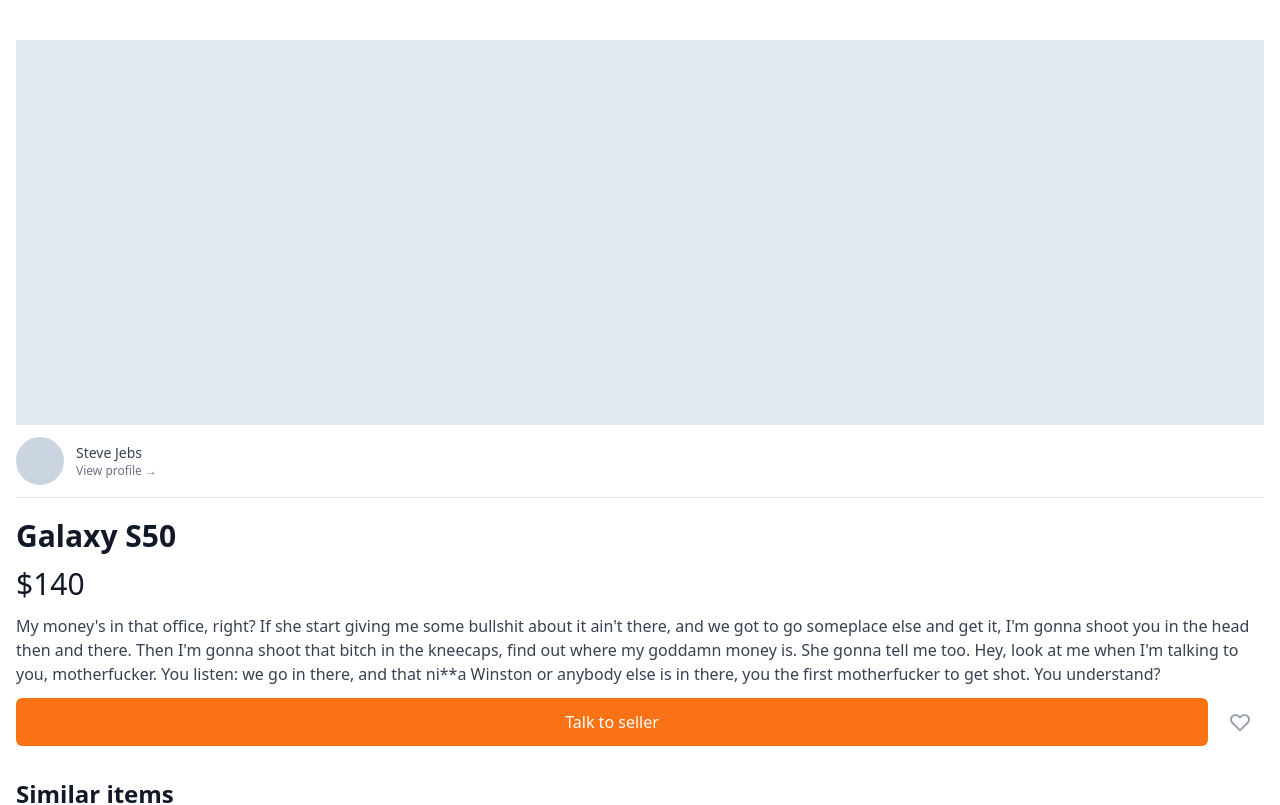
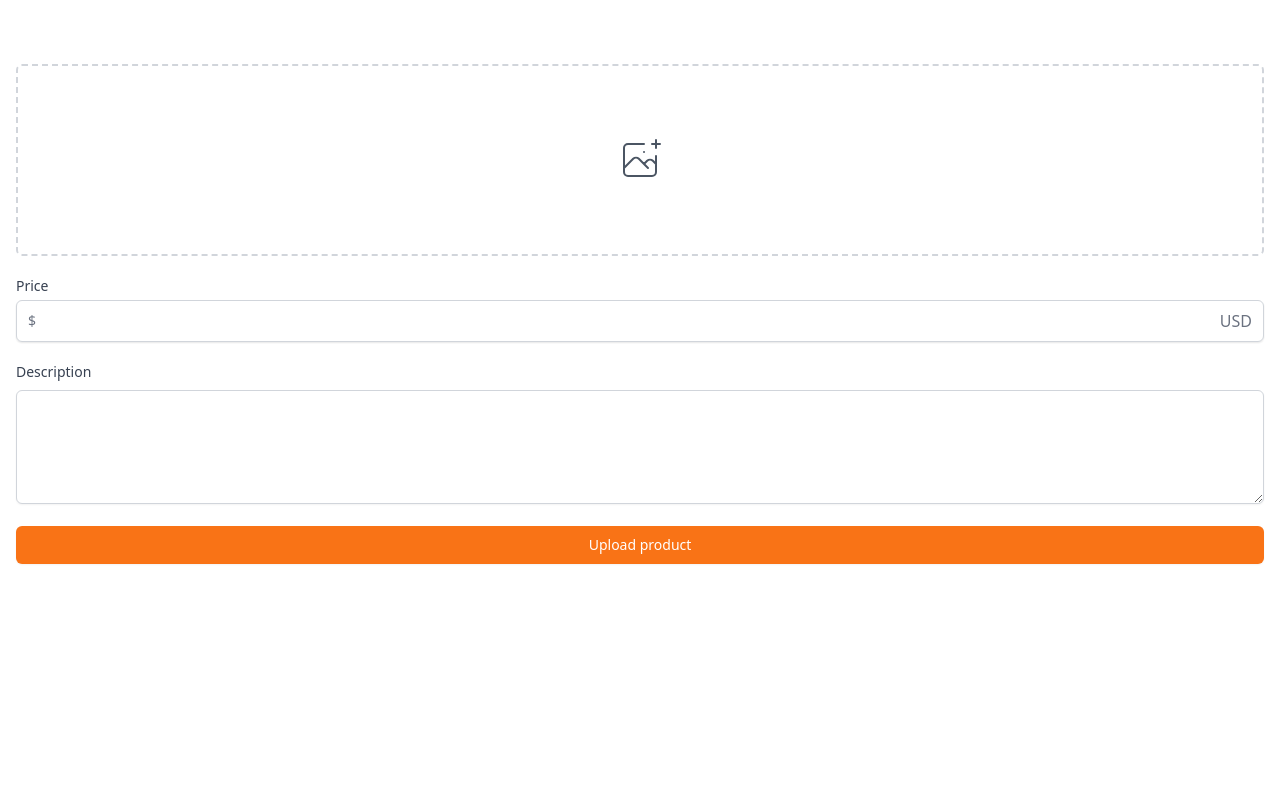
Before and after one commit to GitHub-SJL/carrotmarket, a Next.js app: page /items/upload in a window 1280 px wide. Shown: the top 805 px of the page. Built offline with nearby package versions, Linux system fonts and the light colour scheme.

Commit message:
Design: Upload Item

```diff
--- a/pages/enter.tsx
+++ b/pages/enter.tsx
@@ -42,13 +42,17 @@
           </div>
         </div>
         <form className="flex flex-col">
-          <label className="mt-8 text-sm font-medium text-gray-500">
+          <label
+            htmlFor="input"
+            className="mt-8 text-sm font-medium text-gray-500"
+          >
             {method === "email" ? "Email address" : null}
             {method === "phone" ? "Phone number" : null}
           </label>
           <div className="mt-1">
             {method === "email" ? (
               <input
+                id="input"
                 type="email"
                 className="w-full appearance-none rounded-md border border-gray-300 px-3 py-2 placeholder-gray-400 shadow-sm focus:border-orange-500 focus:outline-none focus:ring-orange-500"
                 required
@@ -60,6 +64,7 @@
                   +82
                 </span>
                 <input
+                  id="input"
                   type="number"
                   className="rounder-l-none w-full appearance-none rounded-r-md border border-gray-300 px-3 py-2 placeholder-gray-400 shadow-sm focus:border-orange-500 focus:outline-none focus:ring-orange-500"
                   required
--- /dev/null
+++ b/pages/items/upload.tsx
@@ -0,0 +1,61 @@
+import type { NextPage } from "next";
+
+const Upload: NextPage = () => {
+  return (
+    <div className="px-4 py-16">
+      <div>
+        <label className="flex h-48 w-full items-center justify-center rounded-md border-2 border-dashed border-gray-300 text-gray-600 hover:border-orange-500 hover:text-orange-500">
+          <svg
+            className="h-12 w-12"
+            stroke="currentColor"
+            fill="none"
+            viewBox="0 0 48 48"
+            aria-hidden="true"
+          >
+            <path
+              d="M28 8H12a4 4 0 00-4 4v20m32-12v8m0 0v8a4 4 0 01-4 4H12a4 4 0 01-4-4v-4m32-4l-3.172-3.172a4 4 0 00-5.656 0L28 28M8 32l9.172-9.172a4 4 0 015.656 0L28 28m0 0l4 4m4-24h8m-4-4v8m-12 4h.02"
+              strokeWidth={2}
+              strokeLinecap="round"
+              strokeLinejoin="round"
+            />
+          </svg>
+          <input className="hidden" type="file" />
+        </label>
+      </div>
+      <div className="my-5">
+        <label
+          className="mb-1 block text-sm font-medium text-gray-700"
+          htmlFor="price"
+        >
+          Price
+        </label>
+        <div className="relative flex items-center rounded-md shadow-sm">
+          <div className="pointer-events-none absolute left-0 flex items-center justify-center pl-3">
+            <span className="text-sm text-gray-500">$</span>
+          </div>
+          <input
+            id="price"
+            className="w-full appearance-none rounded-md border border-gray-300 px-3 py-2 placeholder-gray-400 shadow-sm focus:border-orange-500 focus:outline-none focus:ring-orange-500 "
+          />
+          <div className="pointer-events-none absolute right-0 flex items-center justify-center pr-3">
+            <span className="text-gray-500">USD</span>
+          </div>
+        </div>
+      </div>
+      <div>
+        <label className="mb-1 block text-sm font-medium text-gray-700">
+          Description
+        </label>
+        <textarea
+          className="mt-1 w-full rounded-md border-gray-300 shadow-sm focus:border-orange-500 focus:outline-none  focus:ring-orange-500"
+          rows={4}
+        />
+      </div>
+      <button className="mt-4 w-full rounded-md border border-transparent bg-orange-500 px-4 py-2 text-sm font-medium text-white shadow-sm hover:bg-orange-600 focus:outline-none focus:ring-2 focus:ring-orange-500 focus:ring-offset-2">
+        Upload product
+      </button>
+    </div>
+  );
+};
+
+export default Upload;
```
